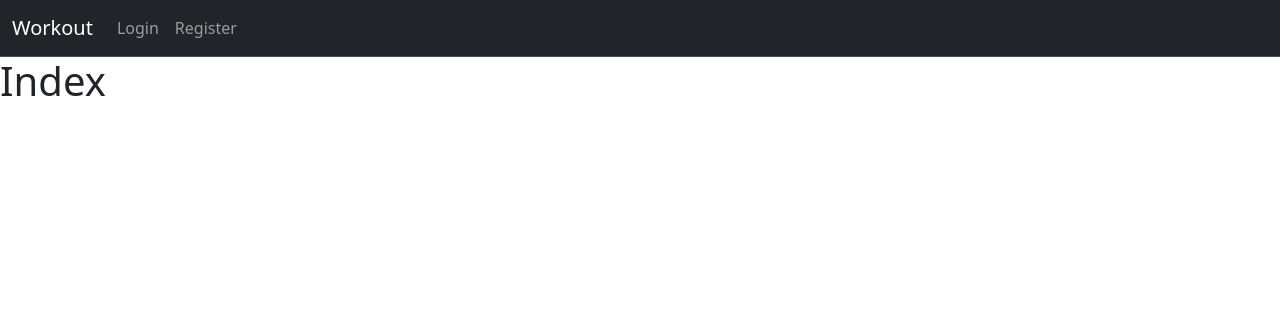
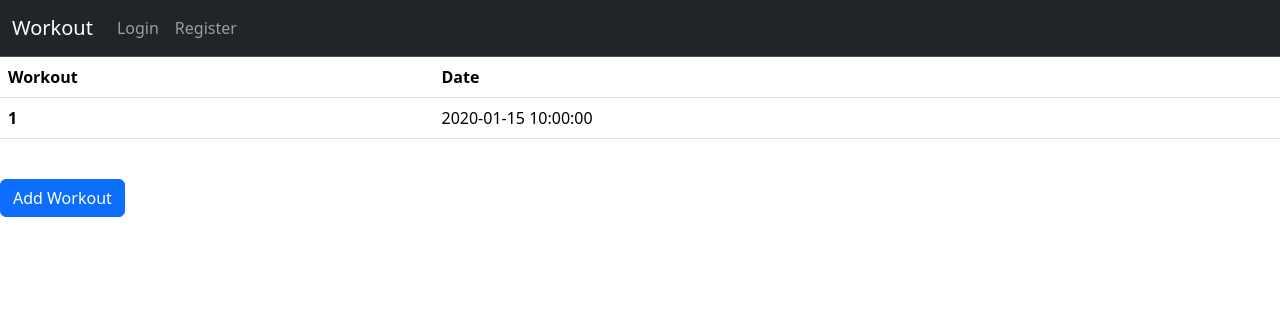
Before and after one commit to Azfar-Sphere/Workout-Log, a Flask app: template webapp/templates/index.html in a window 1280 px wide. Shown: the top 317 px of the page. Run offline with Flask 3, Linux system fonts and the light colour scheme; the template is opened without the code that fills it: values that come from a table or form of the project are taken from there, others are empty; tables that the repository leaves empty hold one stand-in row (values such as "Sample post").

Commit message:
Changed HTML to add workout table

```diff
--- a/webapp/templates/index.html
+++ b/webapp/templates/index.html
@@ -5,5 +5,22 @@ Index
 {% endblock %}
 
 {% block main %}
-<h1>Index</h1>
+<div class="containter-fluid">
+    <table class="table">
+        <thead>
+            <tr>
+                <th scope="col">Workout</th>
+                <th scope="col">Date</th>
+            </tr>
+        </thead>
+        {% for workout in workouts %}
+        <tr>
+            <th scope="row">{{ workout.work }}</th>
+            <td>{{ workout.date }}</td>
+        </tr>
+            {% endfor %}
+    </table>
+    <br>
+    <button class="btn btn-primary" type="submit" action="/" method="post">Add Workout</button>
+</div>
 {% endblock %}
```
